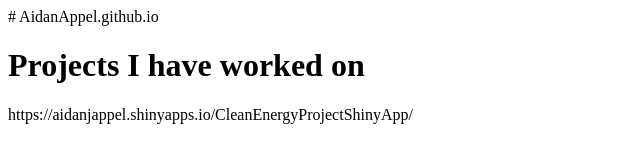
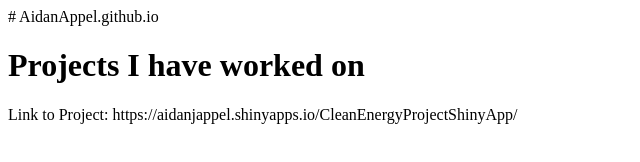
Before and after one commit to AidanAppel/AidanAppel.github.io, a plain HTML site: page index.html in a window 1280 px wide. Shown: the whole page, without its empty margins (0-640 px from the left). Drawn offline with Linux system fonts and the light colour scheme.

Commit message:
Update index.html

```diff
--- a/index.html
+++ b/index.html
@@ -8,6 +8,6 @@
       <body>
         <h1> Projects I have worked on</h1>
         <p>
-              https://aidanjappel.shinyapps.io/CleanEnergyProjectShinyApp/
+            Link to Project: https://aidanjappel.shinyapps.io/CleanEnergyProjectShinyApp/
         </p>
       </body>
```
